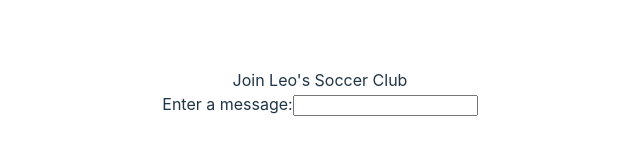
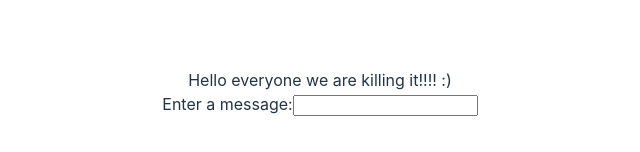
Before and after one commit to LeleoSouza/remote-test, a React (Vite) app: page / in a window 1280 px wide. Shown: the part 308-460 px from the top of the page, without its empty margins (320-960 px from the left). Built offline with nearby package versions, Linux system fonts and the light colour scheme.

Commit message:
new message

```diff
--- a/src/Form.tsx
+++ b/src/Form.tsx
@@ -7,7 +7,7 @@ const Form = () => {
   };
   return (
     <div>
-      <span>Join Leo's Soccer Club</span>
+      <span>Hello everyone we are killing it!!!! :)</span>
       <form>
         <label>
           Enter a message:
```
